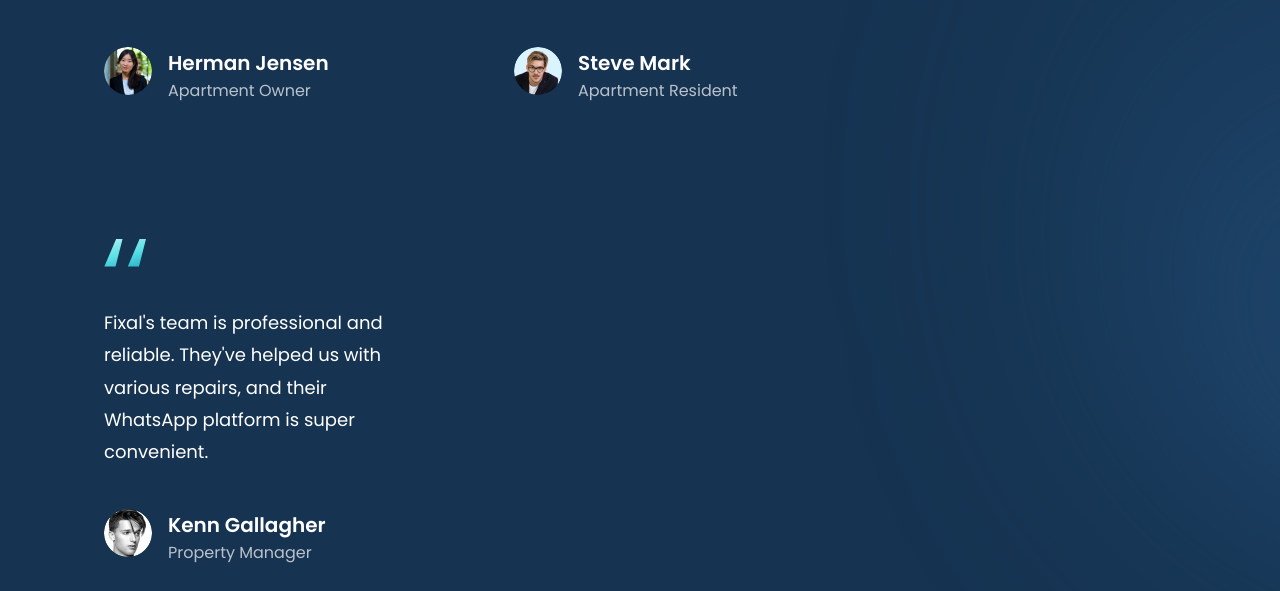
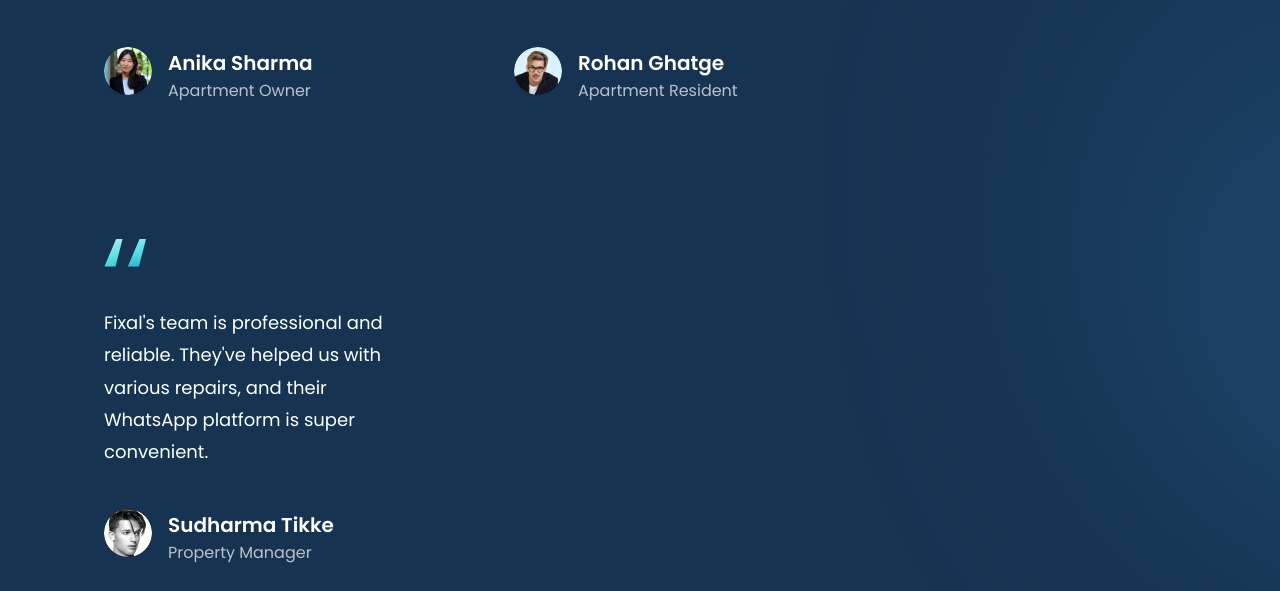
Before and after one commit to tanujdevops/fixaltest, a React (Vite) app: page / in a window 1280 px wide. Shown: the part 3708-4299 px from the top of the page. Built offline with nearby package versions, Linux system fonts and the light colour scheme.

Commit message:
Updated Testimonial Names

```diff
--- a/src/constants/index.js
+++ b/src/constants/index.js
@@ -53,7 +53,7 @@ export const feedback = [
     id: "feedback-1",
     content:
       "Fixal made apartment maintenance a breeze. Easy booking and efficient service, highly recommended!",
-    name: "Herman Jensen",
+    name: "Anika Sharma",
     title: "Apartment Owner",
     img: people01,
   },
@@ -61,7 +61,7 @@ export const feedback = [
     id: "feedback-2",
     content:
       "Fixal's WhatsApp service is a game-changer. Quick communication and hassle-free scheduling for all our maintenance needs.",
-    name: "Steve Mark",
+    name: "Rohan Ghatge",
     title: "Apartment Resident",
     img: people02,
   },
@@ -69,7 +69,7 @@ export const feedback = [
     id: "feedback-3",
     content:
       "Fixal's team is professional and reliable. They've helped us with various repairs, and their WhatsApp platform is super convenient.",
-    name: "Kenn Gallagher",
+    name: "Sudharma Tikke",
     title: "Property Manager",
     img: people03,
   },
```
